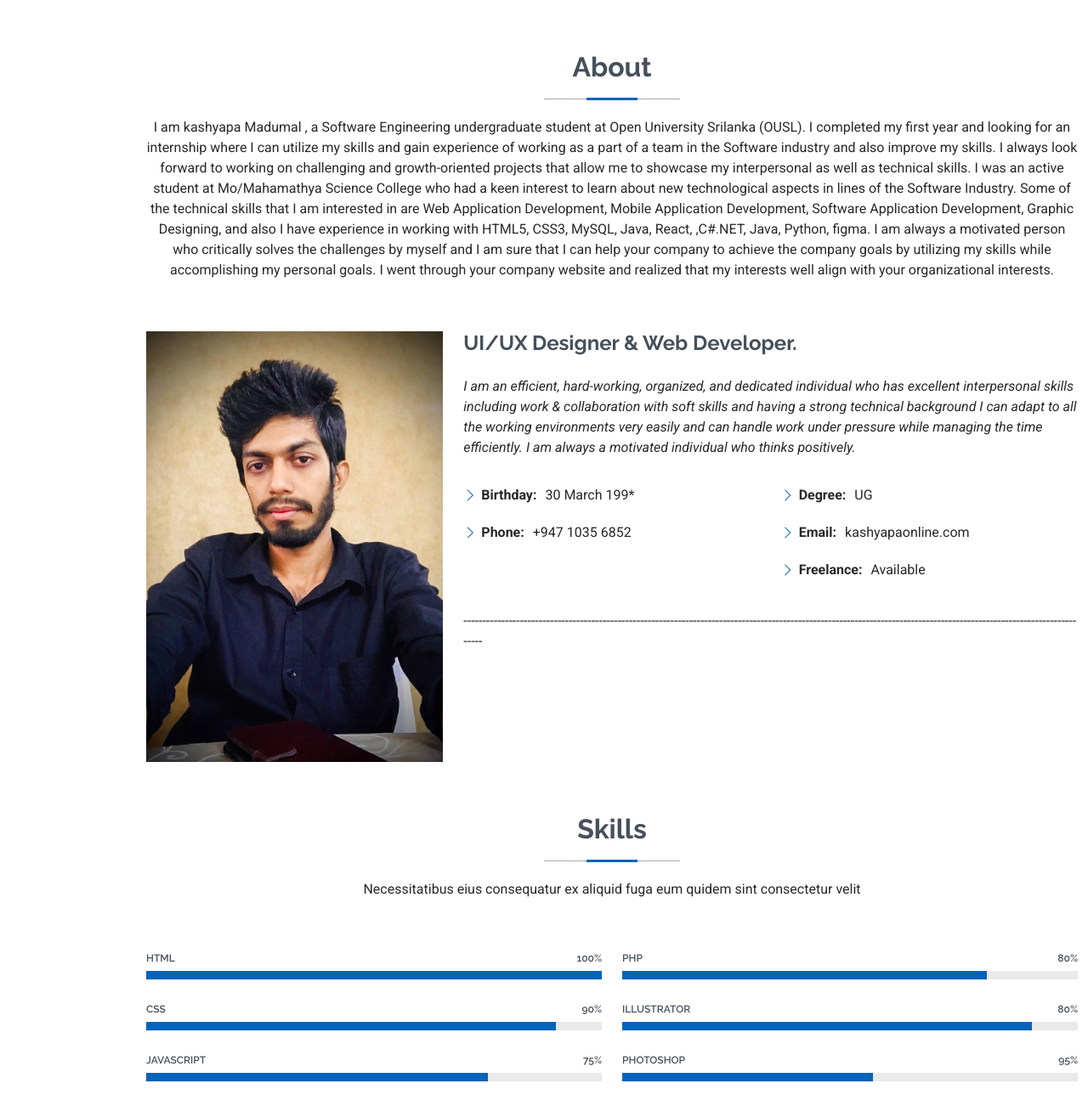
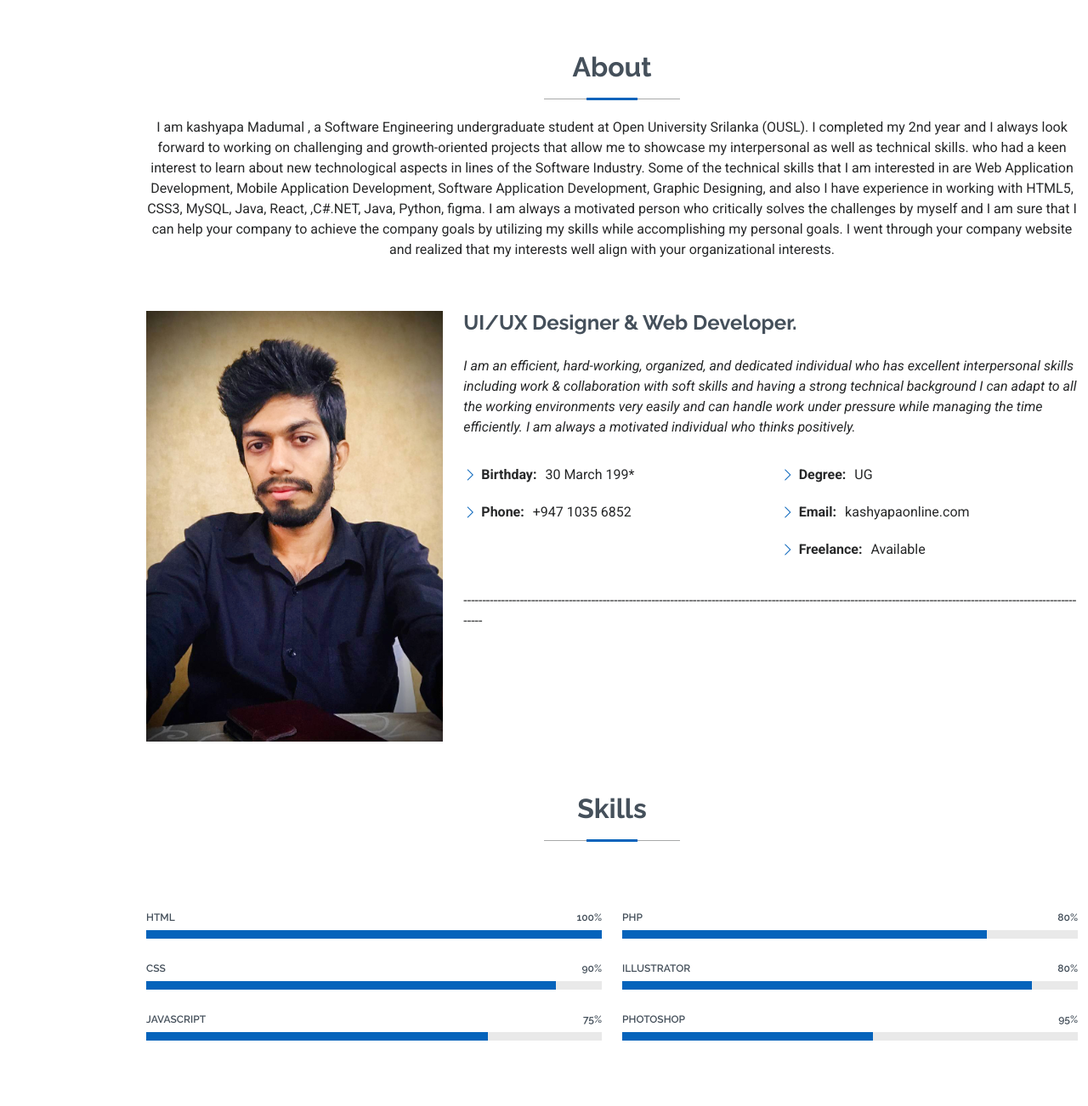
Before and after one commit to kashyapaonline/NEWPF, a plain HTML site: page index.html in a window 1280 px wide. Shown: the part 800-2102 px from the top of the page at 85% size. Drawn offline with Linux system fonts and the light colour scheme.

Commit message:
Update index.html

```diff
--- a/index.html
+++ b/index.html
@@ -87,15 +87,11 @@
         <h2>About</h2>
         <p>I am kashyapa Madumal , a Software Engineering
           undergraduate student at Open University Srilanka
-          (OUSL). I completed my first year and looking for an
-          internship where I can utilize my skills and gain
-          experience of working as a part of a team in the
-          Software industry and also improve my skills.
+          (OUSL). I completed my 2nd year and
           I always look forward to working on challenging and
           growth-oriented projects that allow me to showcase my
           interpersonal as well as technical skills.
-          I was an active student at Mo/Mahamathya Science
-          College who had a keen interest to learn about new
+         who had a keen interest to learn about new
           technological aspects in lines of the Software Industry.
           Some of the technical skills that I am interested in are
           Web Application Development, Mobile Application
@@ -158,7 +154,7 @@
       <!-- Section Title -->
       <div class="container section-title" data-aos="fade-up">
         <h2>Skills</h2>
-        <p>Necessitatibus eius consequatur ex aliquid fuga eum quidem sint consectetur velit</p>
+        <p> </p>
       </div><!-- End Section Title -->
 
       <div class="container" data-aos="fade-up" data-aos-delay="100">
@@ -364,7 +360,7 @@
       <!-- Section Title -->
       <div class="container section-title" data-aos="fade-up">
         <h2>Portfolio</h2>
-        <p>Magnam dolores commodi suscipit. Necessitatibus eius consequatur ex aliquid fuga eum quidem. Sit sint consectetur velit. Quisquam quos quisquam cupiditate. Et nemo qui impedit suscipit alias ea. Quia fugiat sit in iste officiis commodi quidem hic quas.</p>
+        <p>----------------------------------------------------------------</p>
       </div><!-- End Section Title -->
 
       <div class="container">
@@ -375,8 +371,8 @@
             <li data-filter="*" class="filter-active">All</li>
             <li data-filter=".filter-app">WEB</li>
             <li data-filter=".filter-product">Logo Design</li>
-            <li data-filter=".filter-branding">Web</li>
-            <li data-filter=".filter-branding">Web</li>
+            <!-- <li data-filter=".filter-branding">Web</li>
+            <li data-filter=".filter-branding">Web</li> -->
           </ul><!-- End Portfolio Filters -->
 
           <div class="row gy-4 isotope-container" data-aos="fade-up" data-aos-delay="200">
```
